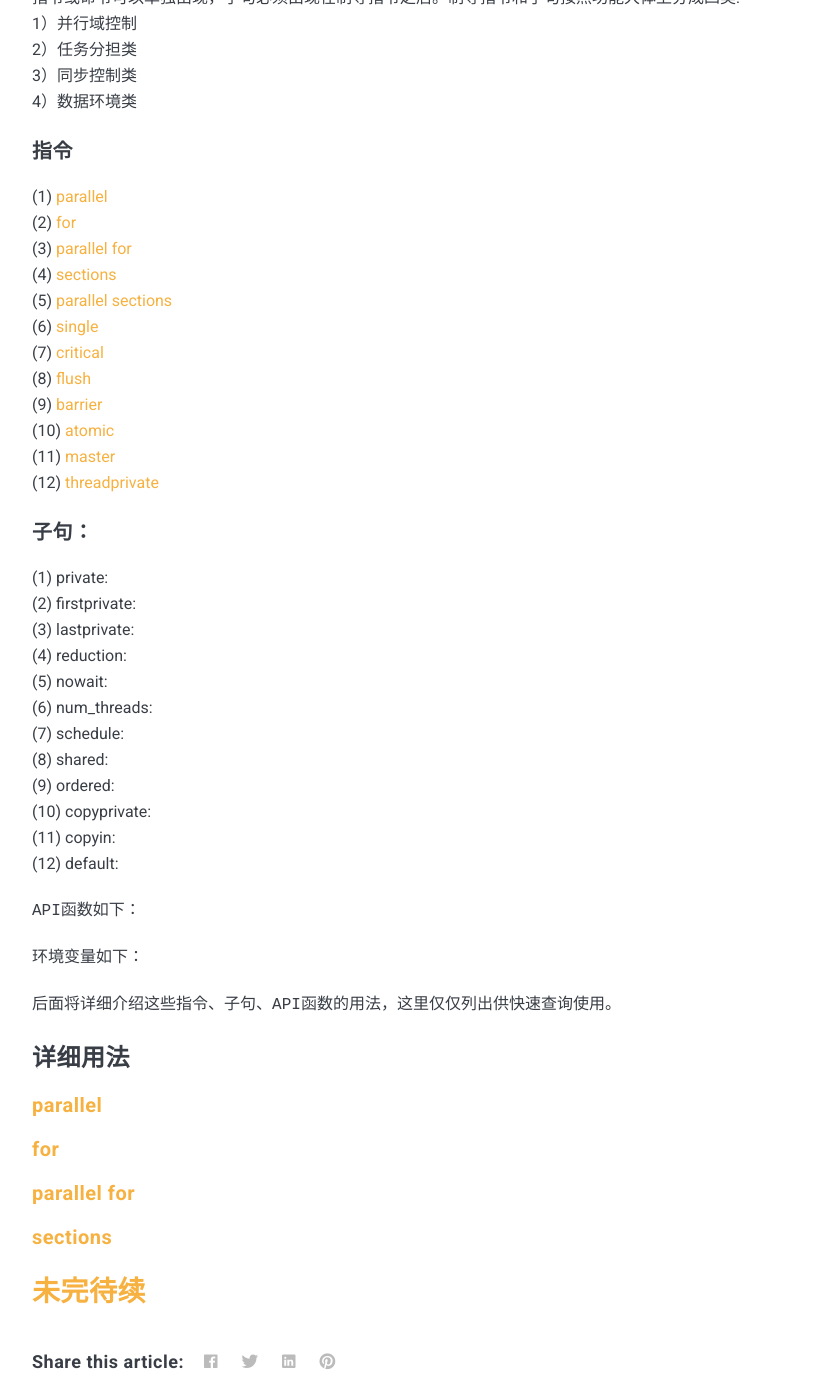
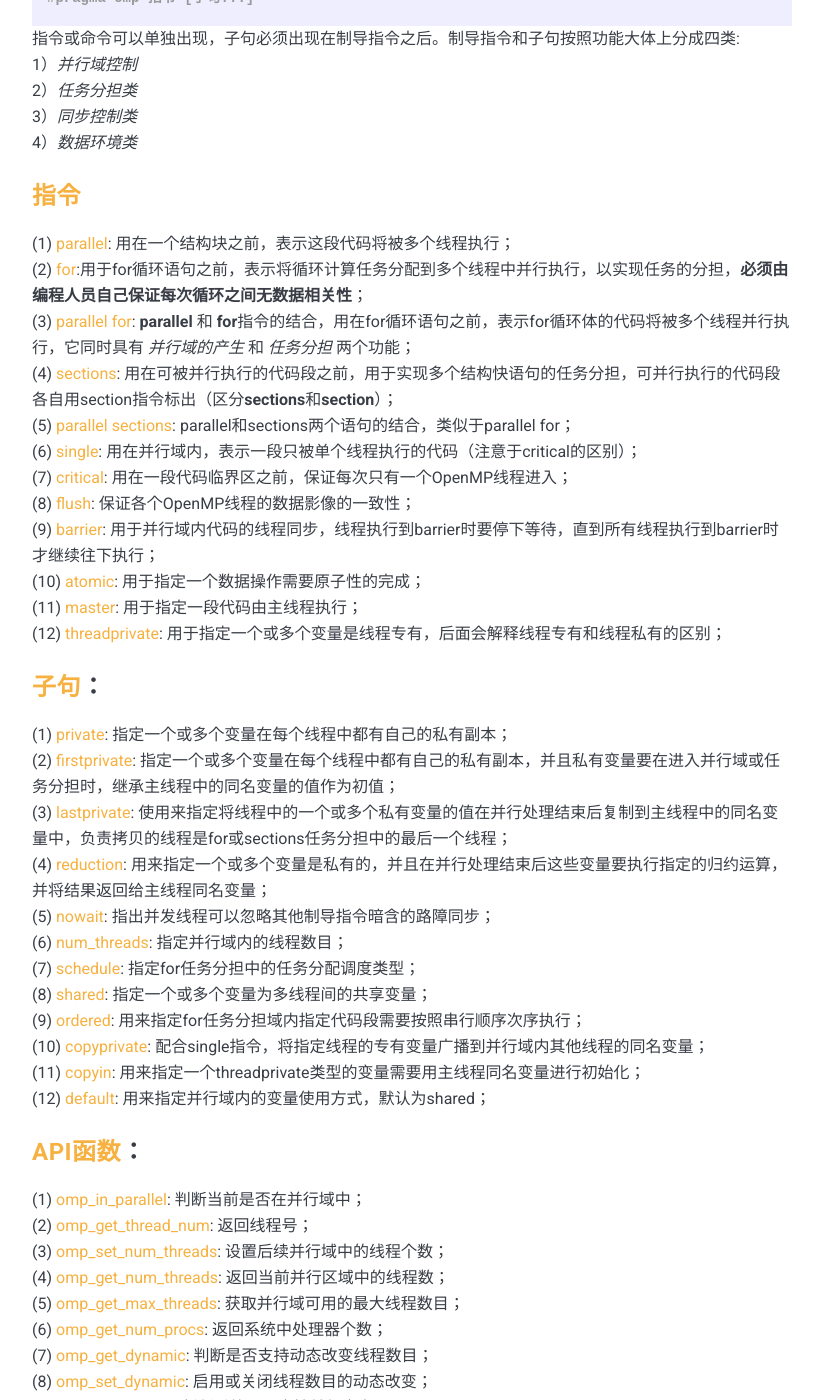
Before and after one commit to Wanglongke/wanglongke.github.io, a Jekyll site: the page built from _posts/2022-01-27-openmpLearning.markdown, in a window 1280 px wide and 1400 px high, scrolled down 1383 px. Shown: the whole window, without its empty margins (228-1051 px from the left). Built offline with Jekyll 4.4.1, drawn with Linux system fonts in a browser that asks for light colours; nearby versions of some CDN libraries; some of the changed text lies outside the part shown.

Commit message:
“update”

````diff
--- a/_posts/2022-01-27-openmpLearning.markdown
+++ b/_posts/2022-01-27-openmpLearning.markdown
@@ -7,12 +7,12 @@ description: 多线程并行工具的学习与练习
 ---
 
 这里将会有一系列课程，用来记录我的编程练习。这一部分是关于并行程序设计课程中openmp的学习与练习。
-## 目录
+# [目录](#目录)
 1. [简介](#简介)
 2. [基础语法](#基础语法)
 3. [未完待续](#未完待续)
 
-## [简介](#目录)
+# [简介](#目录)
 OpenMP(Open Multi-Processing) 属于共享内存编程模型的技术，程序员通过在源代码中加入指导性注释（Compiler Directive）、称为编译制导指令的专用的 ```#pragma``` 行来指明程序的并发属性。由此，编译器可以自动将程序并行化并在必要处加入同步互斥以及通信。
 
 由于OpenMP基于编译制导，具有简单、移植性好、可扩展性高以及支持增量并行化开发等优点，已经称为共享存储系统中的并行编程标准。
@@ -25,63 +25,86 @@ OpenMP的基本要素：
 1） 编译制导指令（Compiler Directive）
 2） 运行库（Runtime Library）
 3） 环境变量（Environment Variables）
-## [基础语法](#目录)
+# [基础语法](#目录)
 
-### 编译制导总览
+## 编译制导总览
 在 ```C/C++``` 程序中，OpenMP的所有编译制导指令以 ```pragma omp``` 开始， 后面跟具体的功能指令或命令，具有以下形式：
 ```cpp
 #pragma omp 指令 [子句...]
 ```
 指令或命令可以单独出现，子句必须出现在制导指令之后。制导指令和子句按照功能大体上分成四类:
-1）并行域控制
-2）任务分担类
-3）同步控制类
-4）数据环境类
+1）*并行域控制*
+2）*任务分担类*
+3）*同步控制类*
+4）*数据环境类*
 
-#### 指令
-(1) [parallel](#parallel)
-(2) [for](#for)
-(3) [parallel for](#parallel-for)
-(4) [sections](#sections)
-(5) [parallel sections](#parallel-sections)
-(6) [single](#single)
-(7) [critical](#critical)
-(8) [flush](#flush)
-(9) [barrier](#barrier)
-(10) [atomic](#atomic)
-(11) [master](#master)
-(12) [threadprivate](#threadprivate)
+### [指令](#指令)
+(1) [parallel](#parallel): 用在一个结构块之前，表示这段代码将被多个线程执行；
+(2) [for](#for):用于for循环语句之前，表示将循环计算任务分配到多个线程中并行执行，以实现任务的分担，**必须由编程人员自己保证每次循环之间无数据相关性**；
+(3) [parallel for](#parallel-for): **parallel** 和 **for**指令的结合，用在for循环语句之前，表示for循环体的代码将被多个线程并行执行，它同时具有 *并行域的产生* 和 *任务分担* 两个功能；
+(4) [sections](#sections): 用在可被并行执行的代码段之前，用于实现多个结构快语句的任务分担，可并行执行的代码段各自用section指令标出（区分**sections**和**section**）；
+(5) [parallel sections](#parallel-sections): parallel和sections两个语句的结合，类似于parallel for；
+(6) [single](#single): 用在并行域内，表示一段只被单个线程执行的代码（注意于critical的区别）；
+(7) [critical](#critical): 用在一段代码临界区之前，保证每次只有一个OpenMP线程进入；
+(8) [flush](#flush): 保证各个OpenMP线程的数据影像的一致性；
+(9) [barrier](#barrier): 用于并行域内代码的线程同步，线程执行到barrier时要停下等待，直到所有线程执行到barrier时才继续往下执行；
+(10) [atomic](#atomic): 用于指定一个数据操作需要原子性的完成；
+(11) [master](#master): 用于指定一段代码由主线程执行；
+(12) [threadprivate](#threadprivate): 用于指定一个或多个变量是线程专有，后面会解释线程专有和线程私有的区别；
 
-#### 子句：
+### [子句](#子句)：
 
-(1) private:
-(2) firstprivate:
-(3) lastprivate:
-(4) reduction:
-(5) nowait:
-(6) num_threads:
-(7) schedule:
-(8) shared:
-(9) ordered:
-(10) copyprivate:
-(11) copyin:
-(12) default:
+(1) [private](#private): 指定一个或多个变量在每个线程中都有自己的私有副本；
+(2) [firstprivate](#firstprivate): 指定一个或多个变量在每个线程中都有自己的私有副本，并且私有变量要在进入并行域或任务分担时，继承主线程中的同名变量的值作为初值；
+(3) [lastprivate](#lastprivate): 使用来指定将线程中的一个或多个私有变量的值在并行处理结束后复制到主线程中的同名变量中，负责拷贝的线程是for或sections任务分担中的最后一个线程；
+(4) [reduction](#reduction): 用来指定一个或多个变量是私有的，并且在并行处理结束后这些变量要执行指定的归约运算，并将结果返回给主线程同名变量；
+(5) [nowait](#nowait): 指出并发线程可以忽略其他制导指令暗含的路障同步；
+(6) [num_threads](#num_threads): 指定并行域内的线程数目；
+(7) [schedule](#schedule): 指定for任务分担中的任务分配调度类型；
+(8) [shared](#shared): 指定一个或多个变量为多线程间的共享变量；
+(9) [ordered](#ordered): 用来指定for任务分担域内指定代码段需要按照串行顺序次序执行；
+(10) [copyprivate](#copyprivate): 配合single指令，将指定线程的专有变量广播到并行域内其他线程的同名变量；
+(11) [copyin](#copyin): 用来指定一个threadprivate类型的变量需要用主线程同名变量进行初始化；
+(12) [default](#default): 用来指定并行域内的变量使用方式，默认为shared；
 
-```API函数```如下：
+### [API函数](#API函数)：
+(1) [omp_in_parallel](#omp_in_parallel): 判断当前是否在并行域中；
+(2) [omp_get_thread_num](#omp_get_thread_num): 返回线程号；
+(3) [omp_set_num_threads](#omp_set_num_threads): 设置后续并行域中的线程个数；
+(4) [omp_get_num_threads](#omp_get_num_threads): 返回当前并行区域中的线程数；
+(5) [omp_get_max_threads](#omp_get_max_threads): 获取并行域可用的最大线程数目；
+(6) [omp_get_num_procs](#omp_get_num_procs): 返回系统中处理器个数；
+(7) [omp_get_dynamic](#omp_get_dynamic): 判断是否支持动态改变线程数目；
+(8) [omp_set_dynamic](#omp_set_dynamic): 启用或关闭线程数目的动态改变；
+(9) [omp_get_nested](#omp_get_nested): 判断系统是否支持并行嵌套；
+(10) [omp_set_nested](#omp_set_nested): 启用或关闭并行嵌套；
+(11) [omp_init(_nest)_lock](#omp_init(_nest)_lock): 初始化一个嵌套锁；
+(12) [omp_destory(_nest)_lock](#omp_destory(_nest)_lock): 销毁一个嵌套锁；
+(13) [omp_set(_nest)_lock](#omp_set(_nest)_lock): 嵌套加锁操作；
+(14) [omp_unset(_nest)_lock](#omp_unset(_nest)_lock): 嵌套解锁操作；
+(15) [omp_test(_nest)_lock](#omp_test(_nest)_lock): 非阻塞的嵌套加锁；
+(16) [omp_get_wtime](#omp_get_wtime): 获取wall time时间；
+(17) [omp_set_wtime](#omp_set_wtime): 设置wall time时间；
 
-```环境变量```如下：
+### [环境变量](#环境变量)：
+(1) [OMP_SCHEDULE](#OMP_SCHEDULE): 用于for循环并行化后的调度，它的值就是训话调度的类型；
+(2) [OMP_NUM_THREADS](#OMP_NUM_THREADS): 用于设置并行域中的线程数；
+(3) [OMP_DYNAMIC](#OMP_DYNAMIC): 通过设定变量值，来确定是否允许动态设定并行域内的线程数；
+(4) [OMP_NESTED](#OMP_NESTED): 指出是否可以并行嵌套；
 
+### [内部控制变量](#内部控制变量)
+**内部控制变量ICV(Internal Control Variable)** 用于表示系统的属性、能力和状态，可以通过OpenMP API函数访问也可以通过环境变量进行修改；
 
 后面将详细介绍这些```指令```、```子句```、```API函数```的用法，这里仅仅列出供快速查询使用。
 
 ### 详细用法
 
-#### [parallel](#指令)
+##### [parallel](#指令)
 
-#### [for](#指令)
+##### [for](#指令)
 
-#### [parallel for](#指令)
+##### [parallel for](#指令)
 
-#### [sections](#指令)
+##### [sections](#指令)
 
-## [未完待续](#目录)
+# [未完待续](#目录)
````
